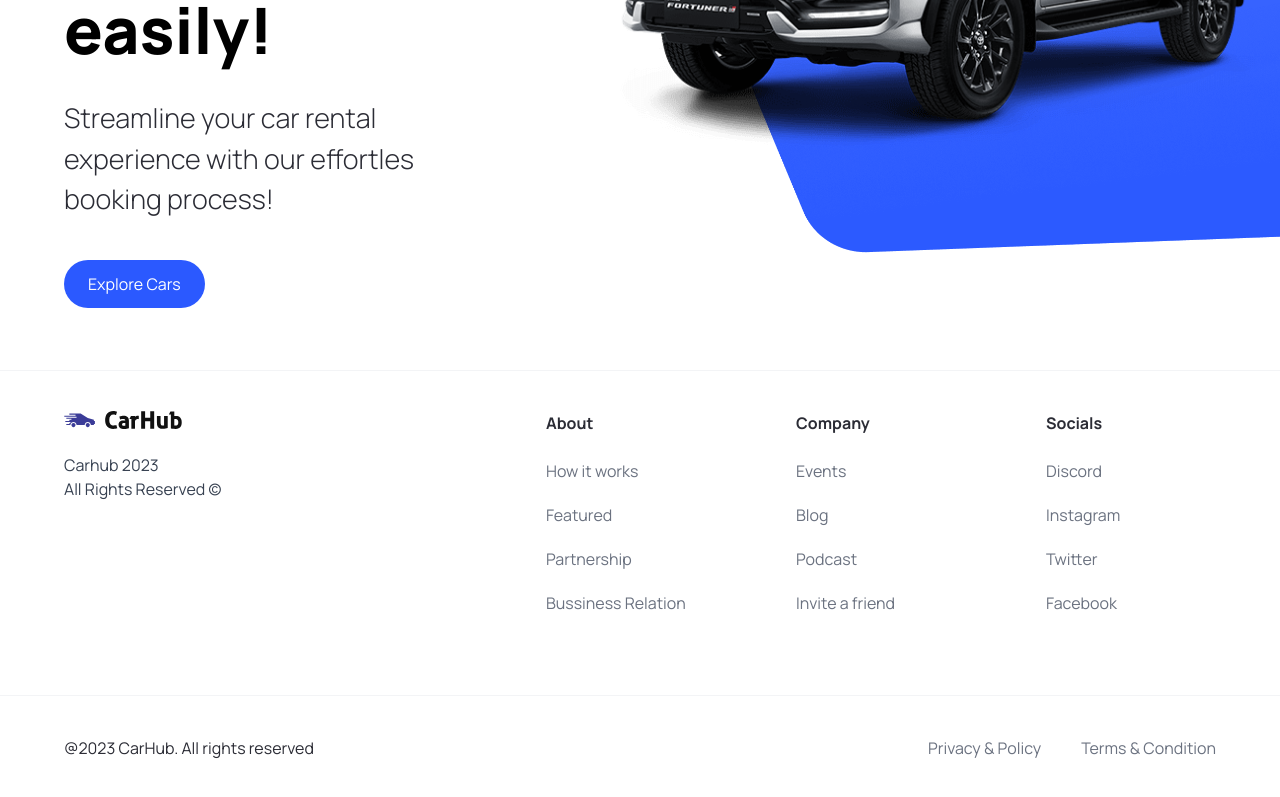
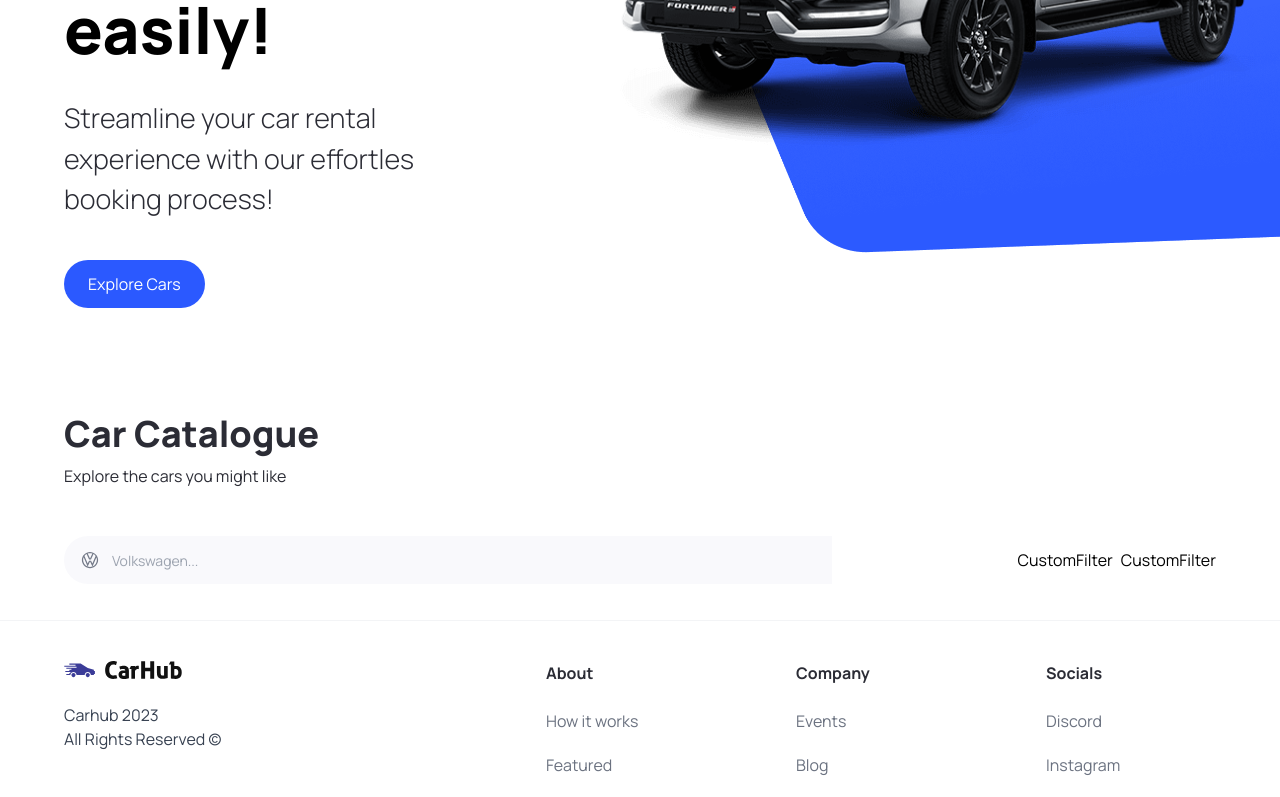
Before and after one commit to ArtemBakhmatov/Car_Showcase-Next-JS, a Next.js app: page / in a window 1280 px wide. Shown: the part 450-1247 px from the top of the page. Built offline with nearby package versions, Linux system fonts and the light colour scheme.

Commit message:
Car Catalogue, Поисковик

```diff
--- a/app/page.tsx
+++ b/app/page.tsx
@@ -1,9 +1,27 @@
 import { Hero } from "@/components";
+import { SearchBar, CustomFilter } from "@/components";
 
 export default function Home() {
 	return (
 		<main className="overflow-hidden">
 			<Hero />
+			<div
+				className="mt-12 padding-x padding-y max-width"
+				id="discover"
+			>
+				<div className="home__text-container">
+					<h1 className="text-4xl font-extrabold">Car Catalogue</h1>
+					<p>Explore the cars you might like</p>
+				</div>
+
+				<div className="home__filters">
+					<SearchBar />
+					<div className="home__filter-container">
+						<CustomFilter title="fuel" />
+						<CustomFilter title="year" />
+					</div>
+				</div>
+			</div>
 		</main>
 	)
 }
--- /dev/null
+++ b/components/CustomFilter.tsx
@@ -0,0 +1,11 @@
+import React from 'react';
+
+const CustomFilter = () => {
+    return (
+        <div>
+            CustomFilter
+        </div>
+    );
+};
+
+export default CustomFilter;
--- /dev/null
+++ b/components/SearchBar.tsx
@@ -0,0 +1,23 @@
+"use client";
+import { useState } from 'react';
+
+import { SearchManufacturer } from "./index";
+
+const SearchBar = () => {
+    const [manufacturer, setManufacturer] = useState('');
+    const handleSearch = () => {
+
+    }
+    return (
+        <form className='searchbar' onSubmit={handleSearch}>
+            <div className="searchbar__item">
+                <SearchManufacturer
+                    manufacturer={ manufacturer }
+                    setManufacturer={ setManufacturer }
+                />
+            </div>
+        </form>
+    );
+};
+
+export default SearchBar;
--- /dev/null
+++ b/components/SearchManufacturer.tsx
@@ -0,0 +1,92 @@
+"use client";
+import { useState, Fragment } from 'react';
+import { Combobox, Transition } from '@headlessui/react';
+import Image from 'next/image';
+
+import { manufacturers } from '@/constans';
+import { SearchManufacturerProps } from '@/types';
+
+const SearchManufactures = ({ manufacturer, setManufacturer }: SearchManufacturerProps) => {
+    const [query, setQuery] = useState('');
+    const filteredManufacturers =
+        query === ''
+            ? manufacturers
+            : manufacturers.filter((item) => (
+                item.toLowerCase()   // нижний регистр
+                .replace(/\s+/g, '') // пробелы преабразует в пустую строку
+                .includes(query.toLowerCase().replace(/\s+/g, '')) // возвращает boolean
+        ));
+
+    return (
+        <div className='search-manufacturer'>
+            <Combobox value={ manufacturer } onChange={ setManufacturer }>
+                <div className='relative w-full'>
+                    <Combobox.Button className="absolute top-[14px]">
+                        <Image
+                            src='/car-logo.svg'
+                            alt='Car Logo'
+                            width={ 20 }
+                            height={ 20 }
+                            className='ml-4'
+                        />
+                    </Combobox.Button>
+                    <Combobox.Input
+                        className='search-manufacturer__input'
+                        placeholder='Volkswagen...'
+                        displayValue={ (manufacturer: string) => manufacturer }
+                        onChange={ (e) => setQuery(e.target.value) }
+                    />
+                    <Transition
+                        as={ Fragment }
+                        leave='transition ease-in duration-100'
+                        leaveFrom='opacity-100'
+                        leaveTo='opacity-0'
+                        afterLeave={ () => setQuery('') }
+                    >
+                        <Combobox.Options>
+                            { filteredManufacturers.length === 0 && query !== ''
+                                ?
+                                    <Combobox.Option
+                                        value={ query }
+                                        className='search-manufacturer__option'
+                                    >
+                                        Create "{ query }"
+                                    </Combobox.Option>
+                                :
+                                filteredManufacturers.map((item) =>
+                                    <Combobox.Option
+                                        key={ item }
+                                        className={ ({active}) => `
+                                            relative search-manufacturer__option
+                                            ${ active ? "bg-primary-blue text-white" : "text-gray-900" }
+                                        `}
+                                        value={ item }
+                                    >
+                                        {({ selected, active }) => (
+                                            <>
+                                                <span className={`block truncate ${selected ? "font-medium" : "font-normal"}`}>
+                                                    {item}
+                                                </span>
+
+                                                {/* Show an active blue background color if the option is selected */}
+                                                { selected
+                                                    ?
+                                                        (<span className={`absolute inset-y-0 left-0 flex items-center pl-3 ${active? "text-white": "text-pribg-primary-purple"}`}
+                                                        ></span>
+                                                        )
+                                                    :
+                                                        null
+                                                }
+                                            </>
+                                        )}
+                                    </Combobox.Option>
+                            )}
+                        </Combobox.Options>
+                    </Transition>
+                </div>
+            </Combobox>
+        </div>
+    );
+};
+
+export default SearchManufactures;
--- a/components/index.ts
+++ b/components/index.ts
@@ -2,7 +2,10 @@
 import CustomButton from "./CustomButton";
 import Navbar from "./Navbar";
 import Footer from "./Footer";
+import SearchBar from "./SearchBar";
+import CustomFilter from "./CustomFilter";
+import SearchManufacturer from "./SearchManufacturer";
 
 export {
-    Hero, CustomButton, Navbar, Footer
+    Hero, CustomButton, Navbar, Footer, SearchBar, CustomFilter, SearchManufacturer
 }
--- a/package.json
+++ b/package.json
@@ -3,12 +3,13 @@
   "version": "0.1.0",
   "private": true,
   "scripts": {
-    "dev": "next dev --turbo",
+    "dev": "next dev",
     "build": "next build",
     "start": "next start",
     "lint": "next lint"
   },
   "dependencies": {
+    "@headlessui/react": "^1.7.17",
     "@types/node": "20.5.4",
     "@types/react": "18.2.21",
     "@types/react-dom": "18.2.7",
--- a/types/index.ts
+++ b/types/index.ts
@@ -6,3 +6,8 @@
     handleClick?: MouseEventHandler<HTMLButtonElement>;
     btnType?: "button" | "submit";
 }
+
+export interface SearchManufacturerProps {
+    manufacturer: string;
+    setManufacturer: (manufacturer: string) => void
+}
```
Also changed, not shown: 2 other files (tests, documents, lock files or other folders).
